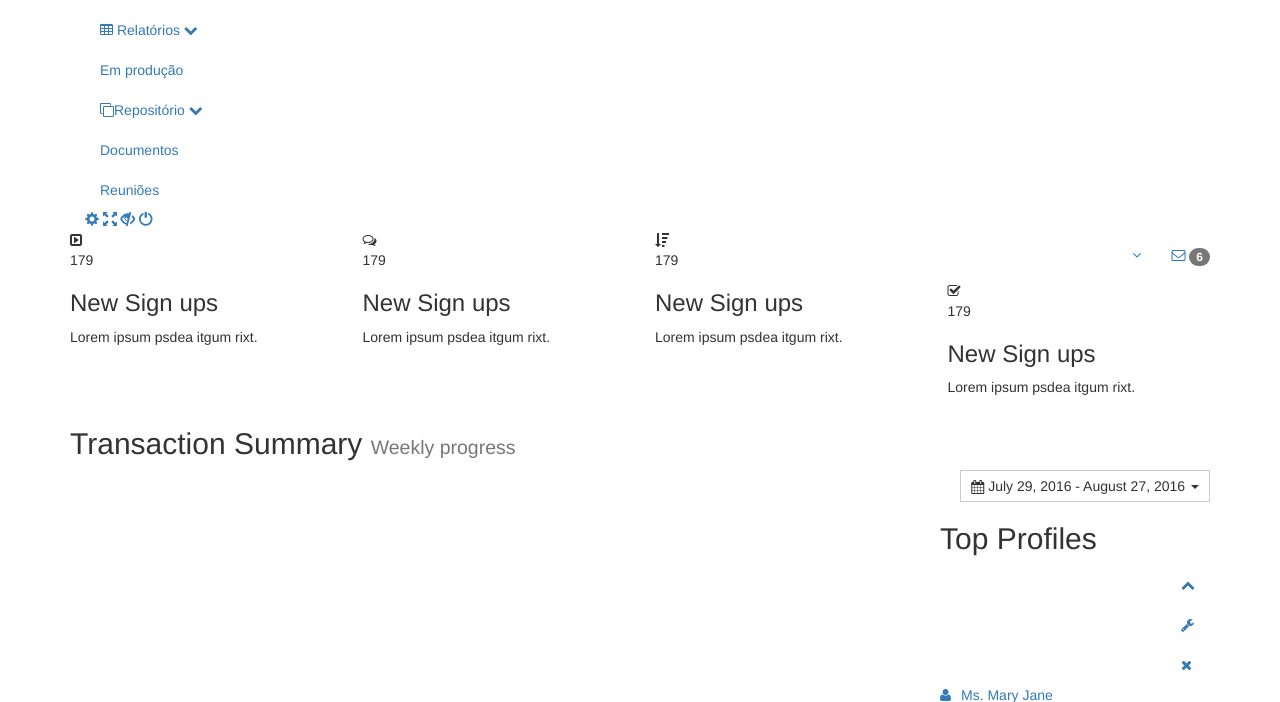
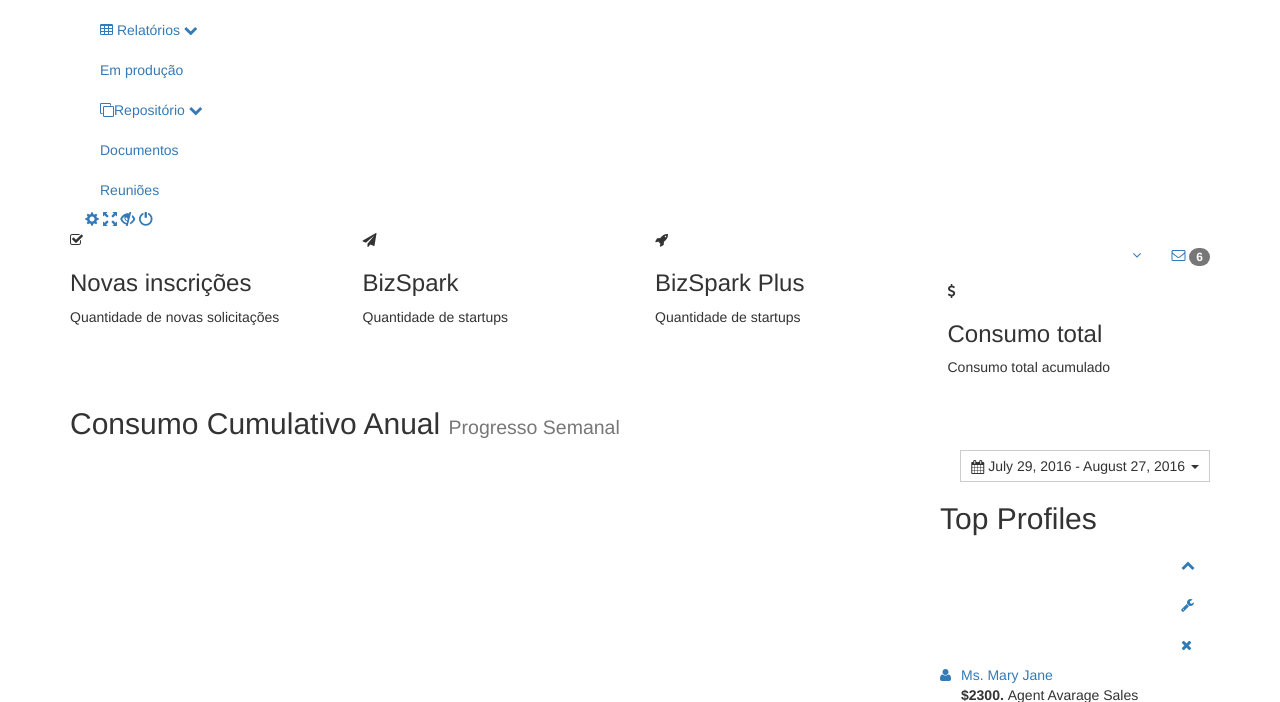
Before and after one commit to lcarli/StartupCentral, an ASP.NET MVC app: template StartupCentral/Views/Home/Index.cshtml in a window 1280 px wide. Shown: the part 744-1446 px from the top of the page. Run offline with ASP.NET Core 8 and stand-ins for ASP.NET MVC 5, Linux system fonts and the light colour scheme; the template is opened without the code that fills it, so the values that code supplies are empty; the project's own start-up code is not run, and a stand-in starts its controllers and pages; some libraries are stand-ins or nearby versions.

Commit message:
Ajustando alguns gráficos e Widgets

```diff
--- a/StartupCentral/Views/Home/Index.cshtml
+++ b/StartupCentral/Views/Home/Index.cshtml
@@ -4,45 +4,47 @@
 }
 
 <div class="">
+    <!--WIDGETS-->
     <div class="row top_tiles">
         <div class="animated flipInY col-lg-3 col-md-3 col-sm-6 col-xs-12">
             <div class="tile-stats">
-                <div class="icon"><i class="fa fa-caret-square-o-right"></i></div>
-                <div class="count">179</div>
-                <h3>New Sign ups</h3>
-                <p>Lorem ipsum psdea itgum rixt.</p>
+                <div class="icon"><i class="fa fa-check-square-o"></i></div>
+                <div class="count">@ViewBag.NumNews</div>
+                <h3>Novas inscrições</h3>
+                <p>Quantidade de novas solicitações</p>
             </div>
         </div>
         <div class="animated flipInY col-lg-3 col-md-3 col-sm-6 col-xs-12">
             <div class="tile-stats">
-                <div class="icon"><i class="fa fa-comments-o"></i></div>
-                <div class="count">179</div>
-                <h3>New Sign ups</h3>
-                <p>Lorem ipsum psdea itgum rixt.</p>
+                <div class="icon"><i class="fa fa-paper-plane"></i></div>
+                <div class="count">@ViewBag.NumStartupsBS</div>
+                <h3>BizSpark</h3>
+                <p>Quantidade de startups</p>
             </div>
         </div>
         <div class="animated flipInY col-lg-3 col-md-3 col-sm-6 col-xs-12">
             <div class="tile-stats">
-                <div class="icon"><i class="fa fa-sort-amount-desc"></i></div>
-                <div class="count">179</div>
-                <h3>New Sign ups</h3>
-                <p>Lorem ipsum psdea itgum rixt.</p>
+                <div class="icon"><i class="fa fa-rocket"></i></div>
+                <div class="count">@ViewBag.NumStartupsBSPlus</div>
+                <h3>BizSpark Plus</h3>
+                <p>Quantidade de startups</p>
             </div>
         </div>
         <div class="animated flipInY col-lg-3 col-md-3 col-sm-6 col-xs-12">
             <div class="tile-stats">
-                <div class="icon"><i class="fa fa-check-square-o"></i></div>
-                <div class="count">179</div>
-                <h3>New Sign ups</h3>
-                <p>Lorem ipsum psdea itgum rixt.</p>
+                <div class="icon"><i class="fa fa-usd"></i></div>
+                <div class="count">@ViewBag.ConsumoTotal</div>
+                <h3>Consumo total</h3>
+                <p>Consumo total acumulado</p>
             </div>
         </div>
     </div>
+    <!--GRAFICO CENTRAL PRINCIPAL DE CONSUMO-->
     <div class="row">
         <div class="col-md-12">
             <div class="x_panel">
                 <div class="x_title">
-                    <h2>Transaction Summary <small>Weekly progress</small></h2>
+                    <h2>Consumo Cumulativo Anual <small>Progresso Semanal</small></h2>
                     <div class="filter">
                         <div id="reportrange" class="pull-right" style="background: #fff; cursor: pointer; padding: 5px 10px; border: 1px solid #ccc">
                             <i class="glyphicon glyphicon-calendar fa fa-calendar"></i>
@@ -583,16 +585,32 @@
                     max: chartMaxDate
                 }
             };
-            var plot = $.plot($("#placeholder33x"), [{
-                label: "Email Sent",
-                data: d1,
+
+            $(function () {
+                $.getJSON('../../Home/JsonValues', function (data) {
+                    $.plot($("#placeholder33x"), [{
+                        label: "Consumo em Dólar USD",
+                        data: data,
                         lines: {
-                    fillColor: "rgba(150, 202, 89, 0.12)"
+                            fillColor: "rgba(0, 255, 0, 0.12)"
                         }, //#96CA59 rgba(150, 202, 89, 0.42)
                         points: {
                             fillColor: "#fff"
                         }
                     }], options);
+                });
+            });
+
+            //var plot = $.plot($("#placeholder33x"), [{
+            //    label: "Consumo em Dólar USD",
+            //    data: d1,
+            //    lines: {
+            //        fillColor: "rgba(0, 255, 0, 0.12)"
+            //    }, //#96CA59 rgba(150, 202, 89, 0.42)
+            //    points: {
+            //        fillColor: "#fff"
+            //    }
+            //}], options);
         });
     </script>
     <!-- /Flot -->
```
Also changed, not shown: StartupCentral/Controllers/HomeController.cs (+36 -0 lines). Lines whose indentation alone changed are shown as unchanged.
